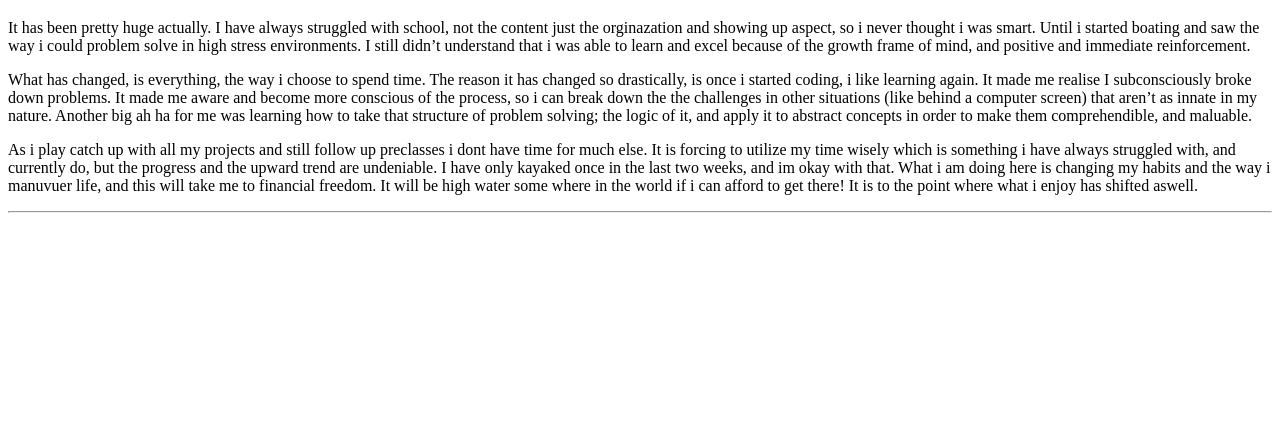
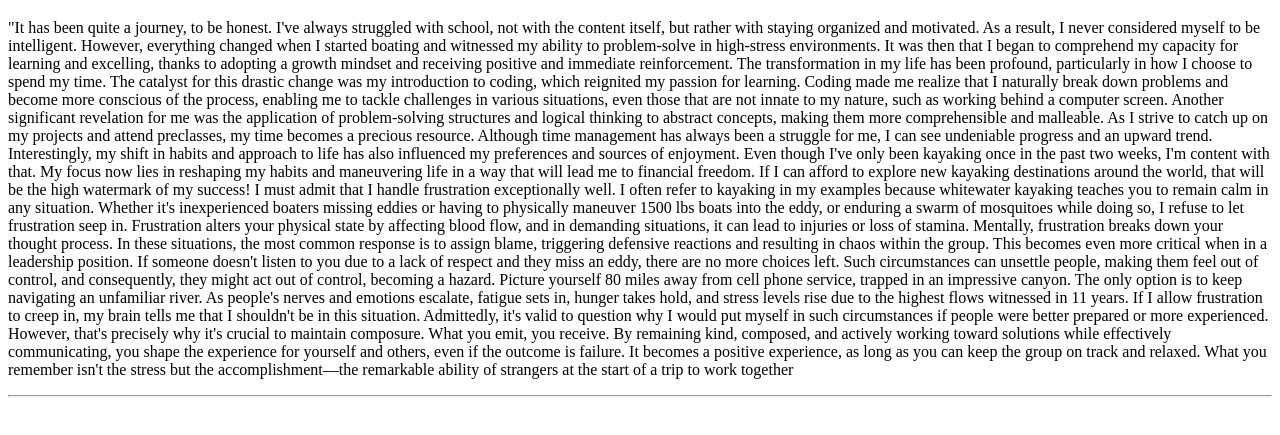
Before and after one commit to caglenoah/blog12, a plain HTML site: page index.html in a window 1280 px wide. Shown: the part 61-496 px from the top of the page. Drawn offline with Linux system fonts and the light colour scheme.

Commit message:
ansewred question two, edited the grammer of the first two responses.

```diff
--- a/index.html
+++ b/index.html
@@ -15,10 +15,19 @@ How do you feel about your upcoming project? What do you anticipate while workin
 What benefits will there be to work with someone else?
 What challenges could come with this partnership? -->
     <article>
-<p>It has been pretty huge actually. I have always struggled with school, not the content just the orginazation and showing up aspect, so i never thought i was smart. Until i started boating and saw the way i could problem solve in high stress environments. I still didn’t understand that i was able to learn and excel because of the growth frame of mind, and positive and immediate reinforcement. </p>
-<p>What has changed, is everything, the way i choose to spend time. The reason it has changed so drastically, is once i started coding, i like learning again. It made me realise  I subconsciously broke down problems. It made me aware and become more conscious of the process, so i can break down the the challenges in other situations (like behind a computer screen)  that aren’t as innate in my nature. Another big ah ha for me was learning how to take that structure of problem solving; the logic of it, and apply it to abstract concepts in order to make them comprehendible, and maluable.</p>
-<p>As i play catch up with all my projects and still follow up preclasses i dont have time for much else. It is forcing to utilize my time wisely which is something i have always struggled with, and currently do, but the progress and the upward trend are undeniable.  I have only kayaked once in the last two weeks, and im okay with that. What i am doing here is changing my habits and the way i manuvuer life, and this will take me to financial freedom. It will be high water some where in the world if i can afford to get there! It is to the point where what i enjoy has shifted aswell. </p>
+<p>"It has been quite a journey, to be honest. I've always struggled with school, not with the content itself, but rather with staying organized and motivated. As a result, I never considered myself to be intelligent. However, everything changed when I started boating and witnessed my ability to problem-solve in high-stress environments. It was then that I began to comprehend my capacity for learning and excelling, thanks to adopting a growth mindset and receiving positive and immediate reinforcement.
 
+    The transformation in my life has been profound, particularly in how I choose to spend my time. The catalyst for this drastic change was my introduction to coding, which reignited my passion for learning. Coding made me realize that I naturally break down problems and become more conscious of the process, enabling me to tackle challenges in various situations, even those that are not innate to my nature, such as working behind a computer screen.
+
+    Another significant revelation for me was the application of problem-solving structures and logical thinking to abstract concepts, making them more comprehensible and malleable. As I strive to catch up on my projects and attend preclasses, my time becomes a precious resource. Although time management has always been a struggle for me, I can see undeniable progress and an upward trend.
+
+    Interestingly, my shift in habits and approach to life has also influenced my preferences and sources of enjoyment. Even though I've only been kayaking once in the past two weeks, I'm content with that. My focus now lies in reshaping my habits and maneuvering life in a way that will lead me to financial freedom. If I can afford to explore new kayaking destinations around the world, that will be the high watermark of my success!
+
+    I must admit that I handle frustration exceptionally well. I often refer to kayaking in my examples because whitewater kayaking teaches you to remain calm in any situation. Whether it's inexperienced boaters missing eddies or having to physically maneuver 1500 lbs boats into the eddy, or enduring a swarm of mosquitoes while doing so, I refuse to let frustration seep in. Frustration alters your physical state by affecting blood flow, and in demanding situations, it can lead to injuries or loss of stamina. Mentally, frustration breaks down your thought process.
+
+    In these situations, the most common response is to assign blame, triggering defensive reactions and resulting in chaos within the group. This becomes even more critical when in a leadership position. If someone doesn't listen to you due to a lack of respect and they miss an eddy, there are no more choices left. Such circumstances can unsettle people, making them feel out of control, and consequently, they might act out of control, becoming a hazard. Picture yourself 80 miles away from cell phone service, trapped in an impressive canyon. The only option is to keep navigating an unfamiliar river. As people's nerves and emotions escalate, fatigue sets in, hunger takes hold, and stress levels rise due to the highest flows witnessed in 11 years.
+
+    If I allow frustration to creep in, my brain tells me that I shouldn't be in this situation. Admittedly, it's valid to question why I would put myself in such circumstances if people were better prepared or more experienced. However, that's precisely why it's crucial to maintain composure. What you emit, you receive. By remaining kind, composed, and actively working toward solutions while effectively communicating, you shape the experience for yourself and others, even if the outcome is failure. It becomes a positive experience, as long as you can keep the group on track and relaxed. What you remember isn't the stress but the accomplishment—the remarkable ability of strangers at the start of a trip to work together</p>
     </article>
     <hr/>
 
```
